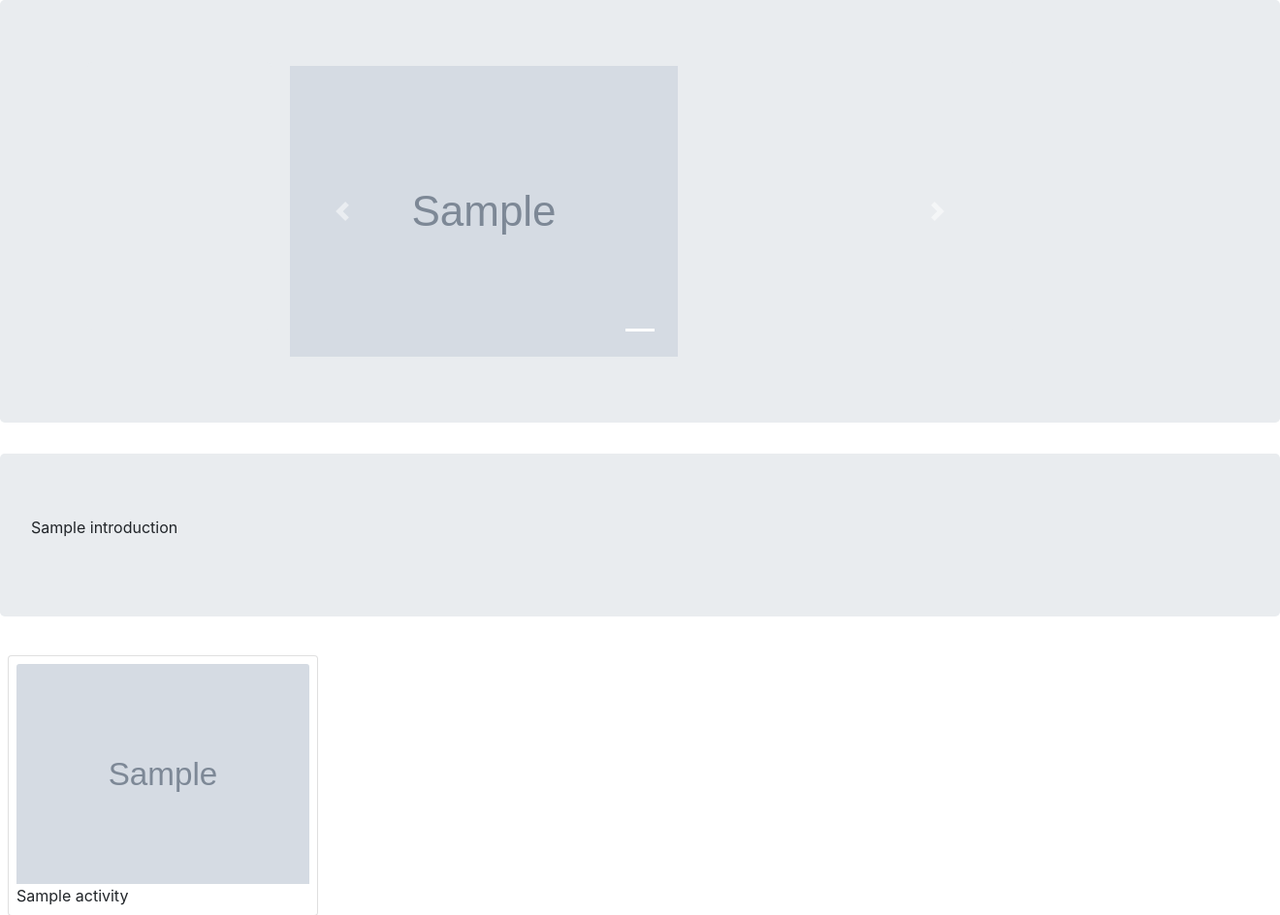
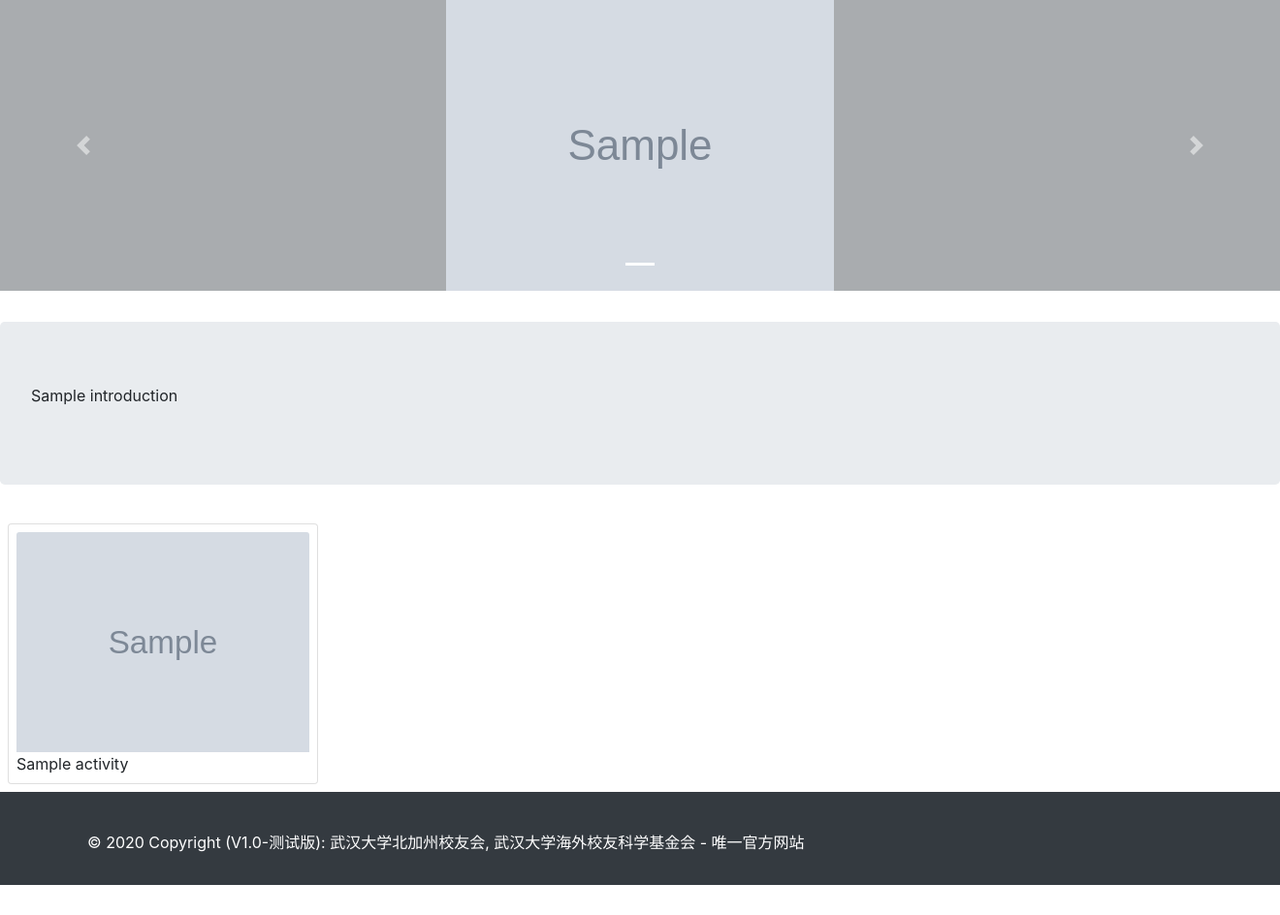
Before and after one commit to gaohongwei/wuhan_need_you, a Flask app: template app/templates/pages/alumni_activities.html in a window 1320 px wide; the page is wider, and only the part inside the window is pictured. Shown: the part 96-1040 px from the top of that part at 97% size. After the commit the page ends 1009 px from the top of that part, so only its background shows below. Run offline with Flask 2, Linux system fonts and the light colour scheme; the template is opened without the code that fills it: most values are stand-ins (such as "Sample title", 1, 10 or a date in 2020); grey boxes marked "Sample" are stand-in pictures; some libraries are stand-ins or nearby versions.

Commit message:
Reformat the carousel to its own component
Re-use carousel component for index.html, action.html, and activities.html.

```diff
--- /dev/null
+++ b/app/templates/common/carousel.html
@@ -0,0 +1,33 @@
+<div class="row">
+    <div class="col-md-12 col-lg-12 col-xl-12 jumbotron" style="padding: 0">
+        <div class="home_content w-100 mx-auto">
+            <div id=carouselExampleIndicators1>
+                <div style="visible:none;height:0px">
+                    {% for img in imgs %}
+                        <div class="slide-image" data-src="{{url_for('static', filename=img)}}"></div>
+                    {% endfor %}
+                </div>
+            </div>
+            <script>
+                const get_urls = id => {
+                    const elem = document.getElementById(id);
+                    if (!elem) return [];
+                    const divs = elem.querySelectorAll('div.slide-image');
+                    const urls = [];
+                    for(let div of divs) {
+                        urls.push(div.dataset.src);
+                    }
+                    return urls;
+                };
+                const carousel = (id, height) => {
+                    const urls = get_urls(id);
+                    CanvasImage.carousel_bootstrap4(id, urls, height);
+                };
+                const id1 = 'carouselExampleIndicators1';
+                document.body.onload = () => {
+                    carousel('carouselExampleIndicators1', '300px');
+                };
+            </script>
+        </div>
+    </div>
+</div>
--- a/app/templates/pages/alumni_activities.html
+++ b/app/templates/pages/alumni_activities.html
@@ -2,53 +2,9 @@
 {% block title %}alumni_activities{% endblock %}
 {% block body %}
 
-
-<div class="jumbotron">
-
-  	<div class="container">
-  	<div class="row">
-	  	<div class="col-md-2 col-lg-2 col-xl-2 jumbotron"></div>
-	  	<div class="col-md-8 col-lg-8 col-xl-8">
-		  	<div class="home_content w-100 p-1 mx-auto">
-				<div id="carouselExampleIndicators" class="carousel slide" data-ride="carousel">
-				  <ol class="carousel-indicators">
-				  	{% for index in range(pages_info.home_images|length) %}
-				  		{% if index == 0 %}
-				  			<li data-target="#carouselExampleIndicators" data-slide-to={{index}}, class="active"></li>
-				    	{% else %}
-				    		<li data-target="#carouselExampleIndicators" data-slide-to={{index}}></li>
-				  		{% endif %}
-				  	{% endfor %}
-				  </ol>
-				  <div class="carousel-inner">
-				  	{% for index in range(pages_info.home_images|length) %}
-				  		{% if index == 0 %}
-				  			<div class="carousel-item active">
-				      		<img class="d-block img-fluid" src="{{ url_for('static', filename=pages_info.home_images[index]) }}" />
-				    	</div>
-				    	{% else %}
-				    		<div class="carousel-item">
-				      		<img class="d-block img-fluid" src="{{ url_for('static', filename=pages_info.home_images[index]) }}" />
-				    	</div>
-				  		{% endif %}
-				  	{% endfor %}
-				  </div>
-				  <a class="carousel-control-prev" href="#carouselExampleIndicators" role="button" data-slide="prev">
-				    <span class="carousel-control-prev-icon" aria-hidden="true"></span>
-				    <span class="sr-only">Previous</span>
-				  </a>
-				  <a class="carousel-control-next" href="#carouselExampleIndicators" role="button" data-slide="next">
-				    <span class="carousel-control-next-icon" aria-hidden="true"></span>
-				    <span class="sr-only">Next</span>
-				  </a>
-				</div>
-			</div>
-		</div>
-		<div class="col-md-2 col-lg-2 col-xl-2 jumbotron"></div>
-	</div>
-	</div>
-</div>
-
+{% with imgs=pages_info.home_images %}
+	{% include 'common/carousel.html' %}
+{% endwith %}
 
 <div class="jumbotron">
 	{% for p in pages_info.introduction %}
```
Also changed, not shown: app/templates/pages/alumni_action.html (+3 -48 lines), app/templates/pages/index.html (+4 -37 lines).
